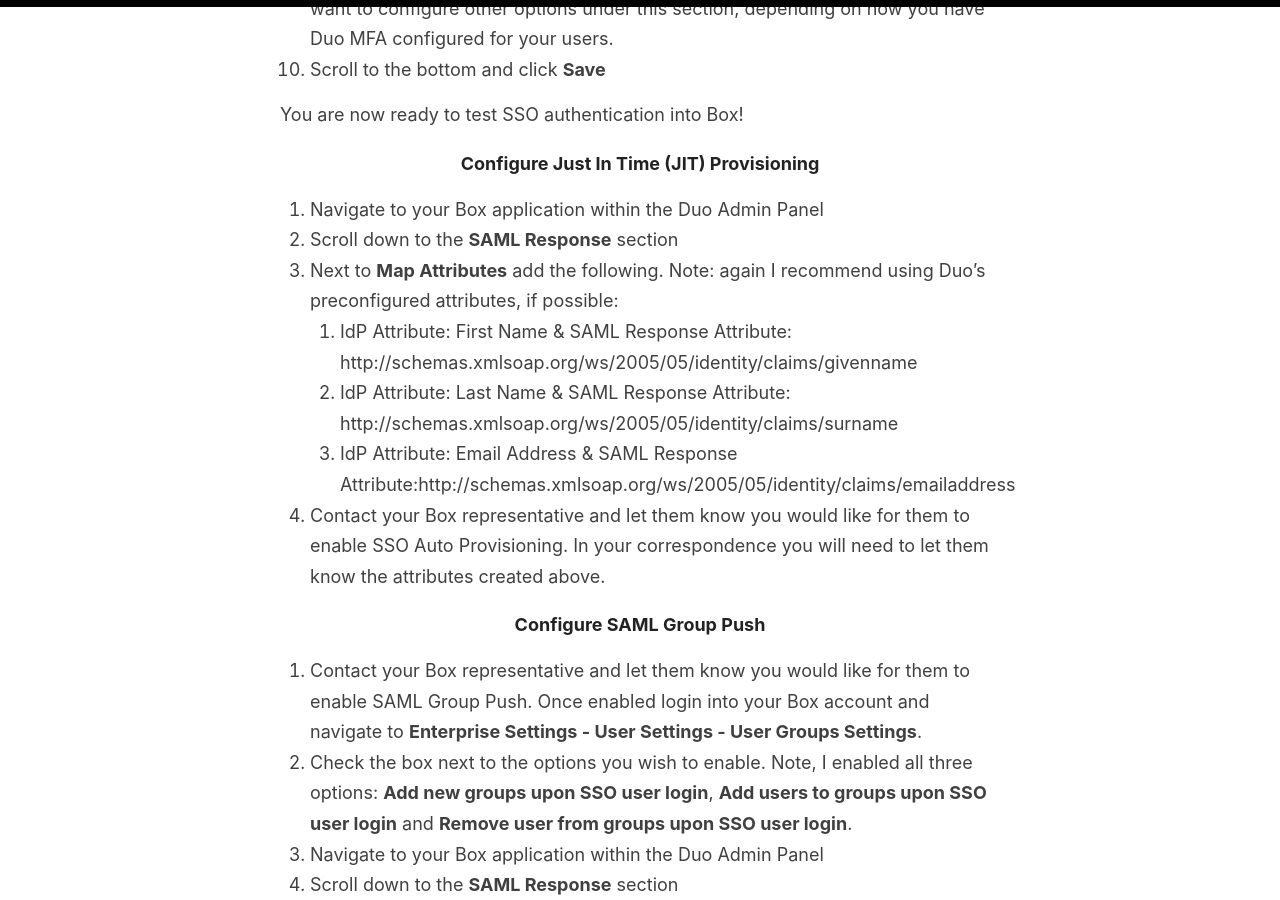
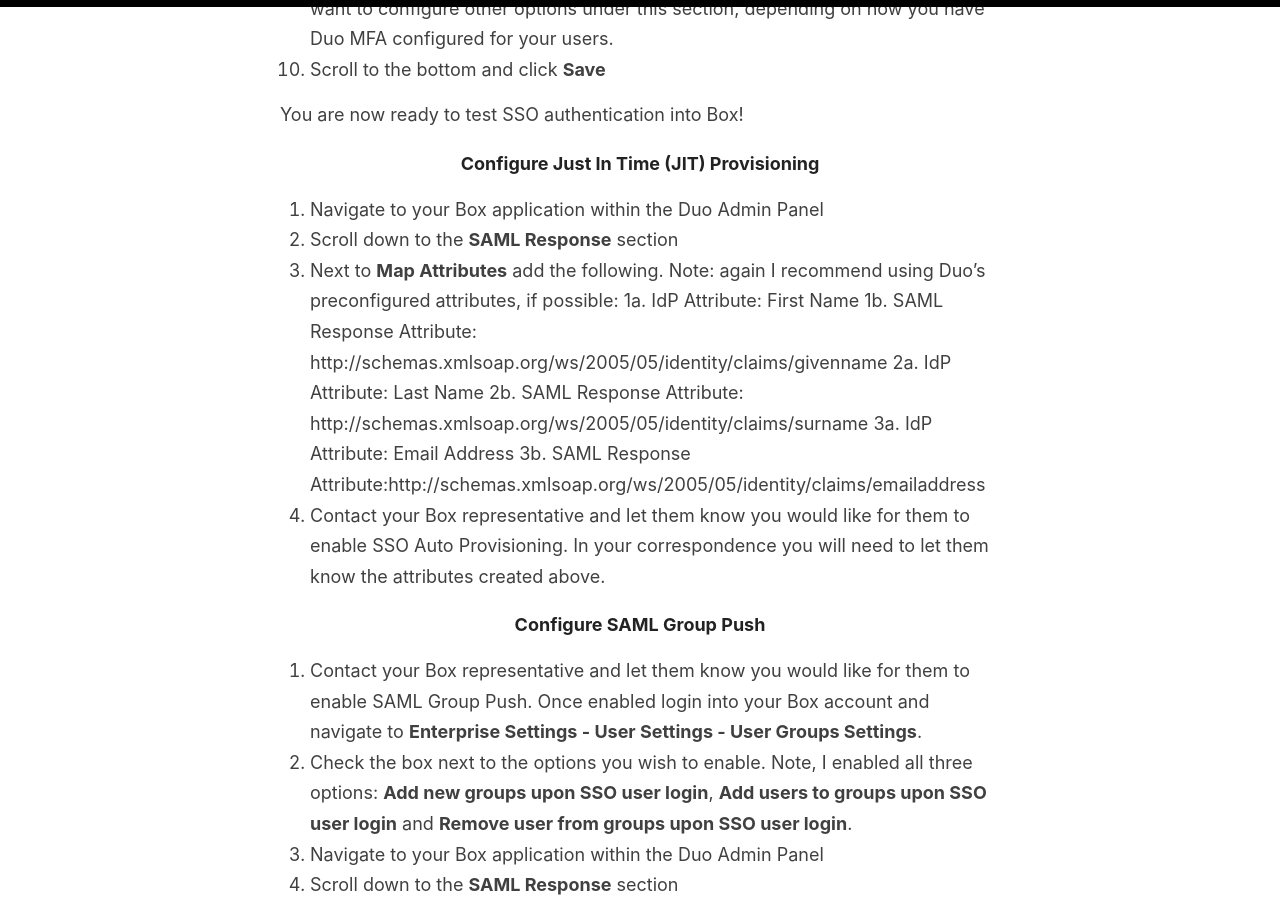
Before and after one commit to christophe81/christophe81.github.io, a Jekyll site: the page built from _posts/2020-5-20-Duo SSO-Box.md, in a window 1280 px wide and 900 px high, scrolled down 2400 px. Built offline with Jekyll 4.4.1, drawn with Linux system fonts in a browser that asks for light colours; comment, search, counter and statistics services are not loaded.

Commit message:
Update 2020-5-20-Duo SSO-Box.md

```diff
--- a/_posts/2020-5-20-Duo SSO-Box.md
+++ b/_posts/2020-5-20-Duo SSO-Box.md
@@ -1,7 +1,7 @@
 ---
 layout: post
 title: Duo SSO + Box Configuration Guide
-categories: SAML, SSO
+categories: SAML SSO
 ---
 
 ## How to Configure Duo SSO SAML 2.0 for Box
@@ -60,9 +60,12 @@
 1. Navigate to your Box application within the Duo Admin Panel
 2. Scroll down to the **SAML Response** section
 3. Next to **Map Attributes** add the following. Note: again I recommend using Duo's preconfigured attributes, if possible:
-   1. IdP Attribute: First Name & SAML Response Attribute: http://schemas.xmlsoap.org/ws/2005/05/identity/claims/givenname
-   2. IdP Attribute: Last Name &  SAML Response Attribute: http://schemas.xmlsoap.org/ws/2005/05/identity/claims/surname
-   3. IdP Attribute: Email Address &  SAML Response Attribute:http://schemas.xmlsoap.org/ws/2005/05/identity/claims/emailaddress
+   1a. IdP Attribute: First Name
+   1b. SAML Response Attribute: http://schemas.xmlsoap.org/ws/2005/05/identity/claims/givenname
+   2a. IdP Attribute: Last Name
+   2b. SAML Response Attribute: http://schemas.xmlsoap.org/ws/2005/05/identity/claims/surname
+   3a. IdP Attribute: Email Address
+   3b. SAML Response Attribute:http://schemas.xmlsoap.org/ws/2005/05/identity/claims/emailaddress
 4. Contact your Box representative and let them know you would like for them to enable SSO Auto Provisioning. In your correspondence you will need to let them know the attributes created above.
 
 #### Configure SAML Group Push
```
